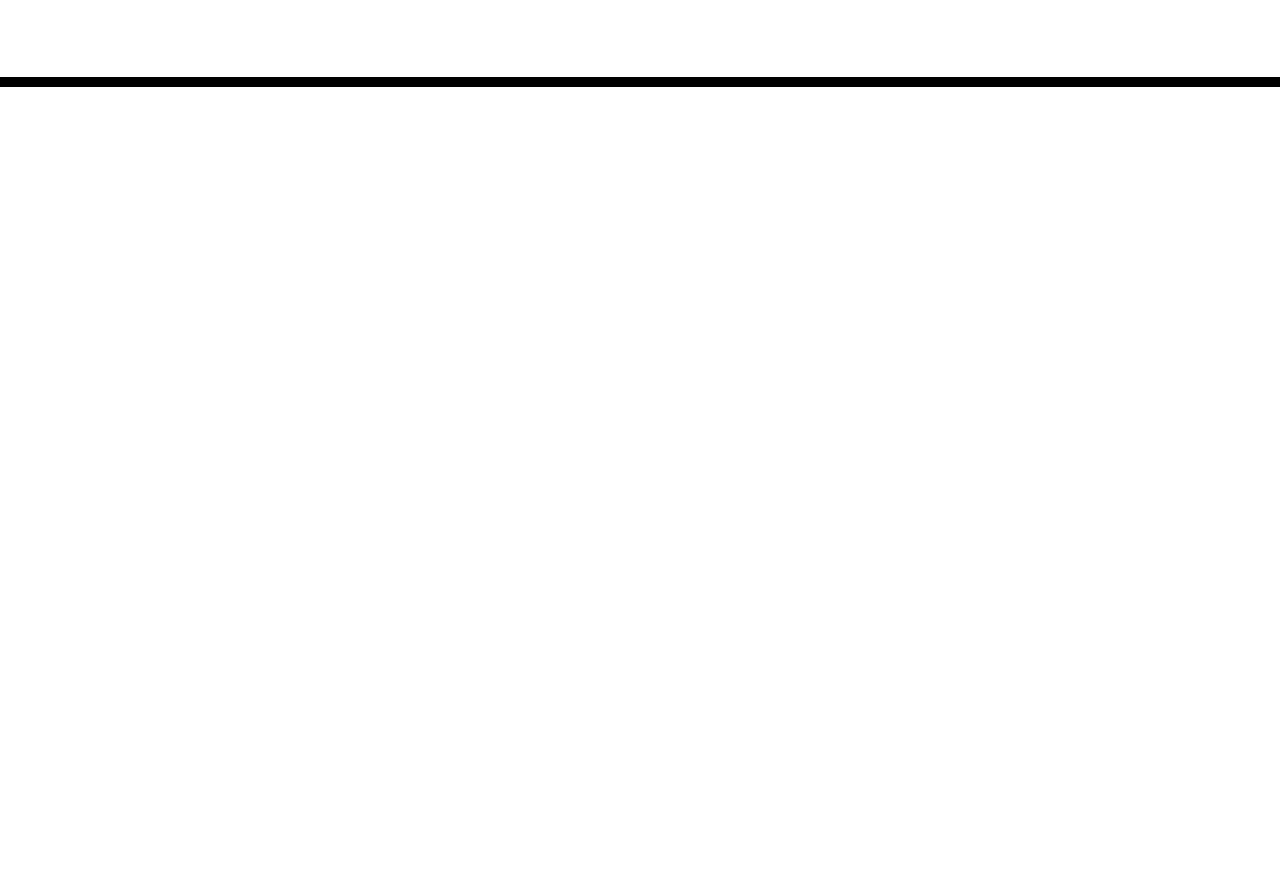
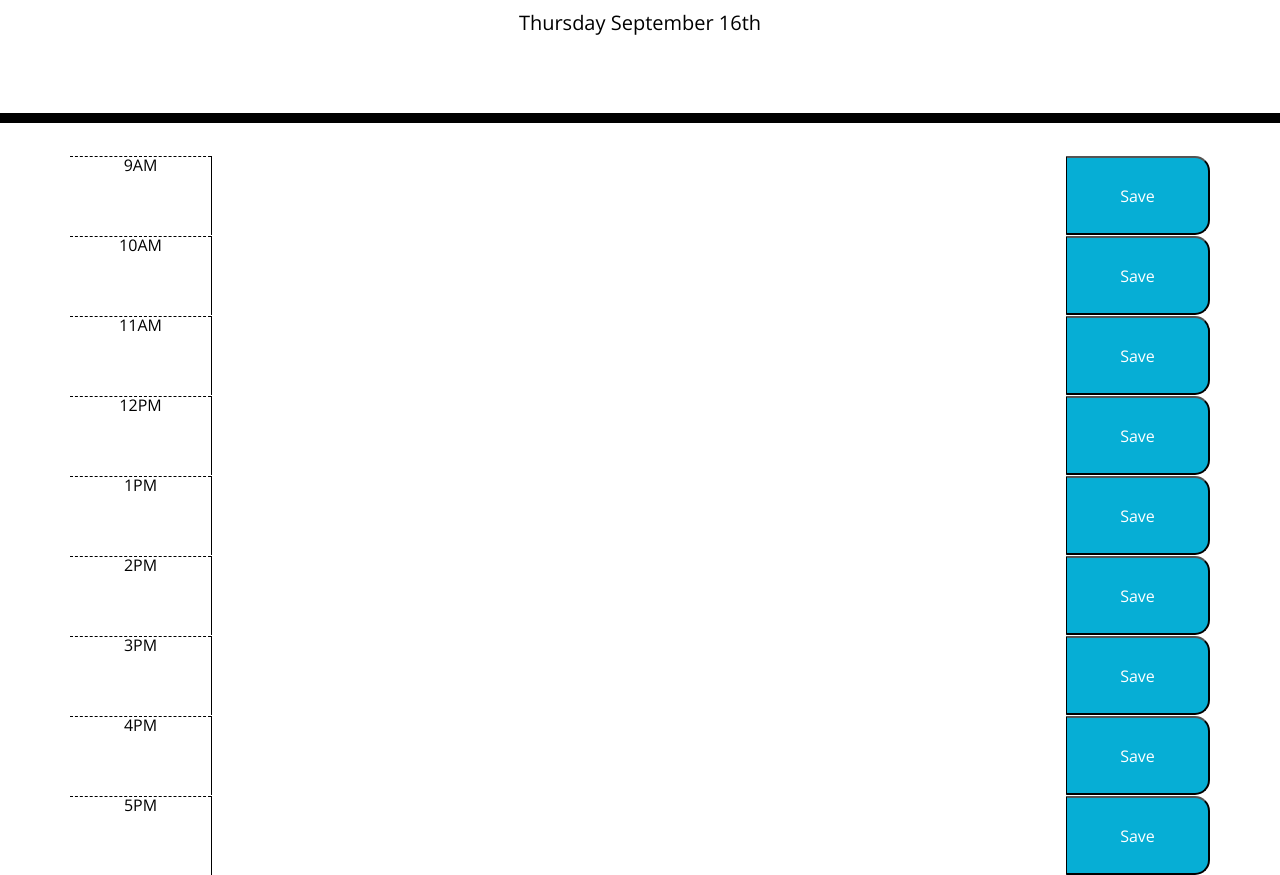
Before and after one commit to liaobrien/work-day-planner, a plain HTML site: page index.html in a window 1280 px wide. Shown: the part 181-1056 px from the top of the page. Before the commit the page ends 800 px from the top, so only its background shows below. Drawn offline with nearby package versions, Linux system fonts and the light colour scheme; files that its build step writes are made by us from their sources.

Commit message:
added current date and general layout for planner, added classes for style

```diff
--- a/assets/css/style.css
+++ b/assets/css/style.css
@@ -1,5 +1,5 @@
 body {
-  font-family: 'Open Sans', sans-serif;
+  font-family: "Open Sans", sans-serif;
   font-size: 16px;
   line-height: 1;
 }
@@ -37,6 +37,7 @@ textarea {
 }
 
 .hour {
+  text-align: center;
   background-color: #ffffff;
   color: #000000;
   border-top: 1px dashed #000000;
--- a/assets/js/script.js
+++ b/assets/js/script.js
@@ -0,0 +1,21 @@
+var currentDay = moment().format("dddd MMMM Do");
+$("#currentDay").text(currentDay);
+
+// GIVEN I am using a daily planner to create a schedule
+// WHEN I open the planner
+// THEN the current day is displayed at the top of the calendar
+
+// WHEN I scroll down
+// THEN I am presented with timeblocks for standard business hours
+
+// WHEN I view the timeblocks for that day
+// THEN each timeblock is color coded to indicate whether it is in the past, present, or future
+
+// WHEN I click into a timeblock
+// THEN I can enter an event
+
+// WHEN I click the save button for that timeblock
+// THEN the text for that event is saved in local storage
+
+// WHEN I refresh the page
+// THEN the saved events persist
--- a/index.html
+++ b/index.html
@@ -18,7 +18,7 @@
       href="https://fonts.googleapis.com/css?family=Open+Sans&display=swap"
       rel="stylesheet"
     />
-    <link rel="stylesheet" href="style.css" />
+    <link rel="stylesheet" href="./assets/css/style.css" />
     <title>Work Day Scheduler</title>
   </head>
 
@@ -29,10 +29,62 @@
       <p id="currentDay" class="lead"></p>
     </header>
     <div class="container">
-      <!-- Timeblocks go here -->
+      <!-- first row -->
+      <div class="row">
+        <p class="hour col">9AM</p>
+        <textarea
+          name="event"
+          class="description col-9"
+          cols="30"
+          rows="3"
+        ></textarea>
+        <button class="saveBtn col">Save</button>
+        <!-- end of first row -->
+      </div>
+      <div class="row">
+        <p class="hour col">10AM</p>
+        <textarea name="event" class="col-9" cols="30" rows="3"></textarea>
+        <button class="saveBtn col">Save</button>
+      </div>
+      <div class="row">
+        <p class="hour col">11AM</p>
+        <textarea name="event" class="col-9" cols="30" rows="3"></textarea>
+        <button class="saveBtn col">Save</button>
+      </div>
+      <div class="row">
+        <p class="hour col">12PM</p>
+        <textarea name="event" class="col-9" cols="30" rows="3"></textarea>
+        <button class="saveBtn col">Save</button>
+      </div>
+      <div class="row">
+        <p class="hour col">1PM</p>
+        <textarea name="event" class="col-9" cols="30" rows="3"></textarea>
+        <button class="saveBtn col">Save</button>
+      </div>
+      <div class="row">
+        <p class="hour col">2PM</p>
+        <textarea name="event" class="col-9" cols="30" rows="3"></textarea>
+        <button class="saveBtn col">Save</button>
+      </div>
+      <div class="row">
+        <p class="hour col">3PM</p>
+        <textarea name="event" class="col-9" cols="30" rows="3"></textarea>
+        <button class="saveBtn col">Save</button>
+      </div>
+      <div class="row">
+        <p class="hour col">4PM</p>
+        <textarea name="event" class="col-9" cols="30" rows="3"></textarea>
+        <button class="saveBtn col">Save</button>
+      </div>
+      <div class="row">
+        <p class="hour col">5PM</p>
+        <textarea name="event" class="col-9" cols="30" rows="3"></textarea>
+        <button class="saveBtn col">Save</button>
+      </div>
     </div>
 
     <script src="https://cdnjs.cloudflare.com/ajax/libs/jquery/3.2.1/jquery.min.js"></script>
     <script src="https://cdnjs.cloudflare.com/ajax/libs/moment.js/2.24.0/moment.min.js"></script>
+    <script src="./assets/js/script.js"></script>
   </body>
 </html>
```
Also changed, not shown: 1 other file.
